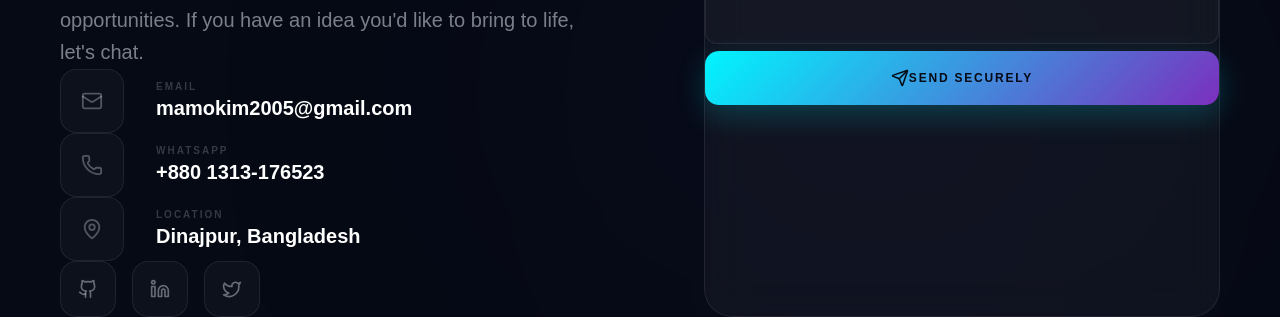
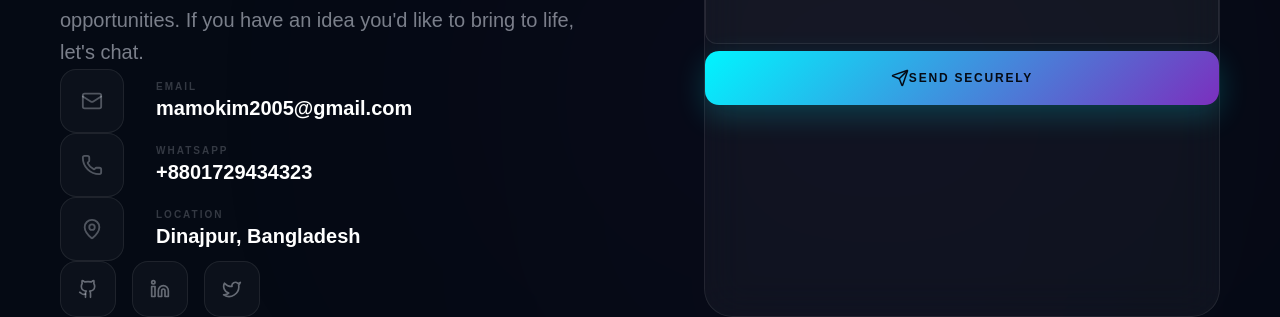
Before and after one commit to Mokim2005/my-protfolio, a React (Vite) app: page / in a window 1280 px wide. Shown: the part 5624-5941 px from the top of the page. Built offline with nearby package versions, Linux system fonts and the light colour scheme.

Commit message:
updated contact info

```diff
--- a/src/Components/Contact.jsx
+++ b/src/Components/Contact.jsx
@@ -30,7 +30,7 @@ const ContactField = ({ label, type = "text", placeholder, name }) => (
 const Contact = () => {
   const contactInfo = [
     { icon: <Mail size={22} />, label: "Email", value: "mamokim2005@gmail.com", href: "mailto:mamokim2005@gmail.com" },
-    { icon: <Phone size={22} />, label: "WhatsApp", value: "+880 1313-176523", href: "tel:+8801313176523" },
+    { icon: <Phone size={22} />, label: "WhatsApp", value: "+8801729434323", href: "tel:+8801729434323" },
     { icon: <MapPin size={22} />, label: "Location", value: "Dinajpur, Bangladesh", href: "#" }
   ];
 
```
